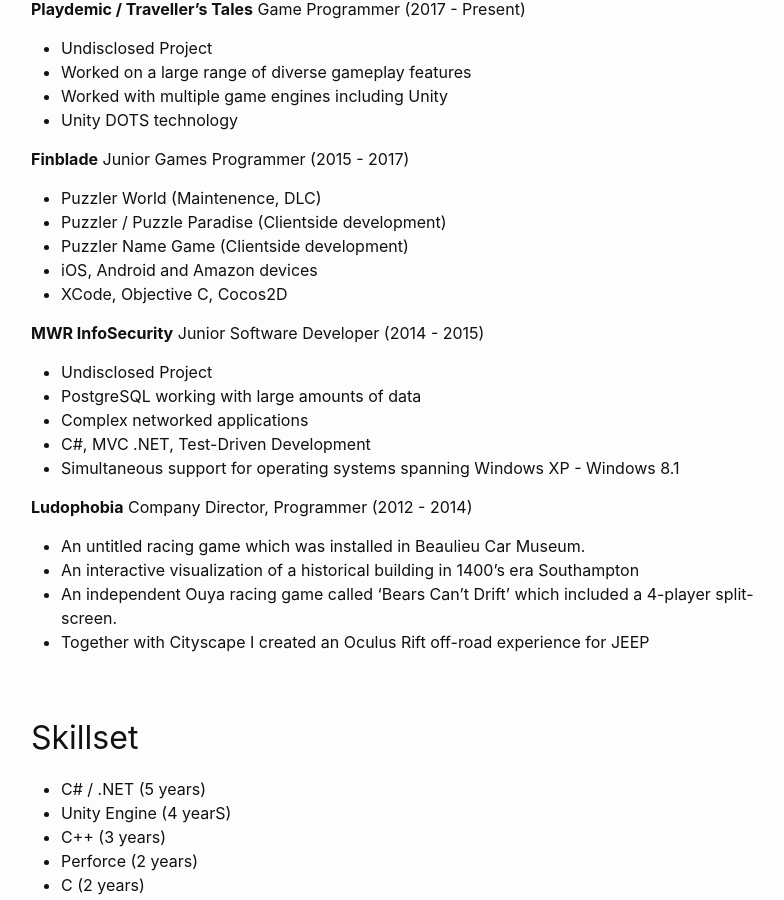
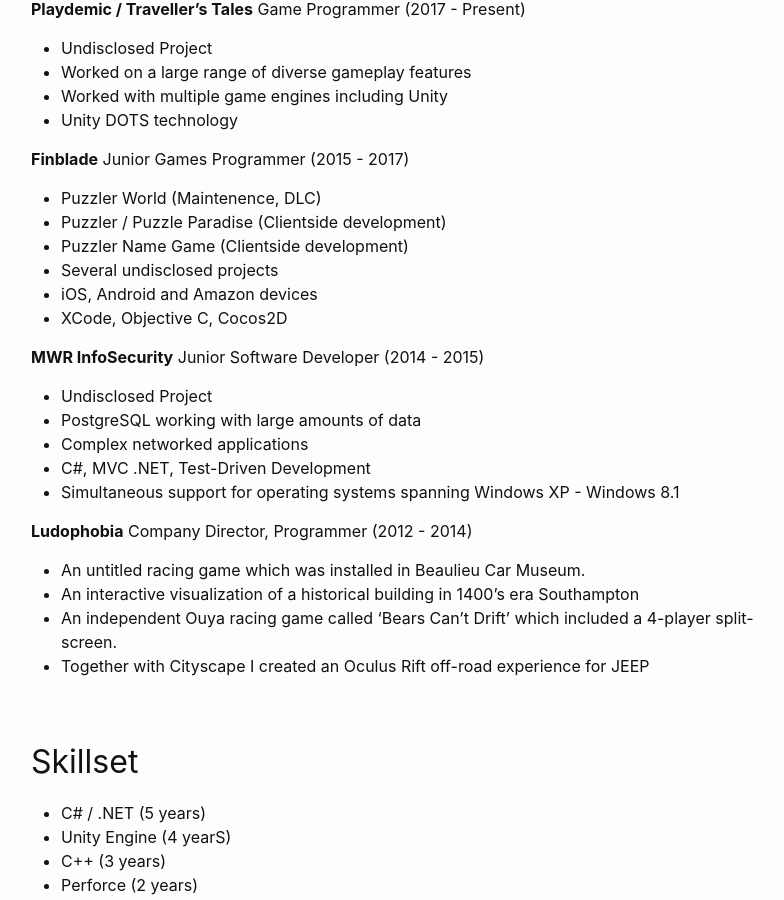
Before and after one commit to TheADrain/Portfolio, a Jekyll site: the page built from docs/index.markdown, in a window 1280 px wide and 900 px high, scrolled down 344 px. Shown: the whole window, without its empty margins (239-1023 px from the left). Built offline with Jekyll 4.4.1, drawn with Linux system fonts in a browser that asks for light colours.

Commit message:
Update index.markdown

```diff
--- a/docs/index.markdown
+++ b/docs/index.markdown
@@ -17,6 +17,7 @@ I like retro games, retro hardware and think the Arcade era faded too quickly. S
 - Puzzler World (Maintenence, DLC)
 - Puzzler / Puzzle Paradise (Clientside development)
 - Puzzler Name Game (Clientside development)
+- Several undisclosed projects
 - iOS, Android and Amazon devices
 - XCode, Objective C, Cocos2D
 
```
